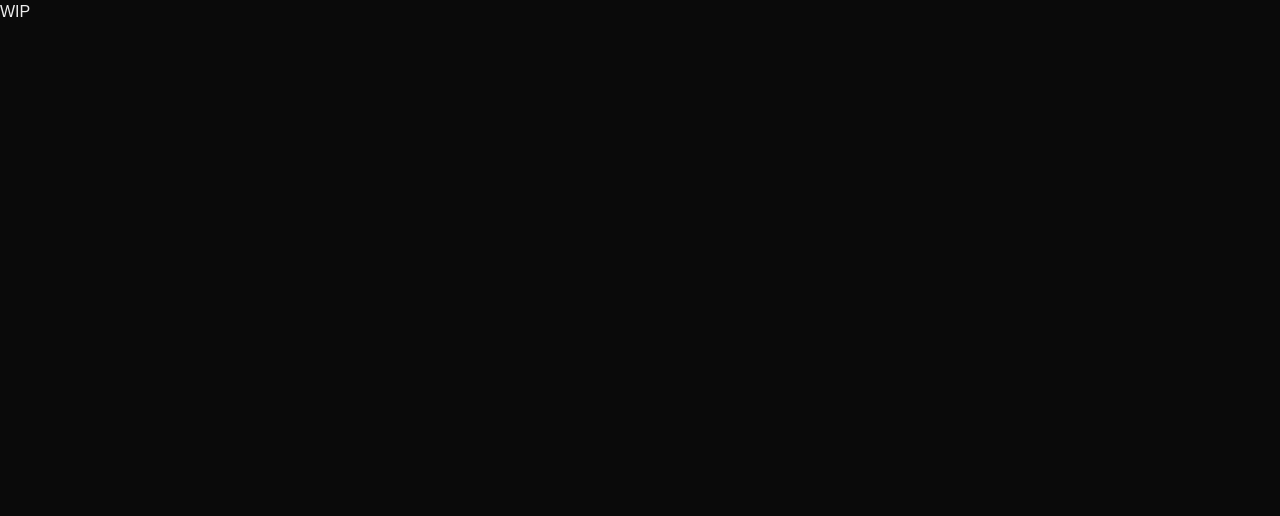
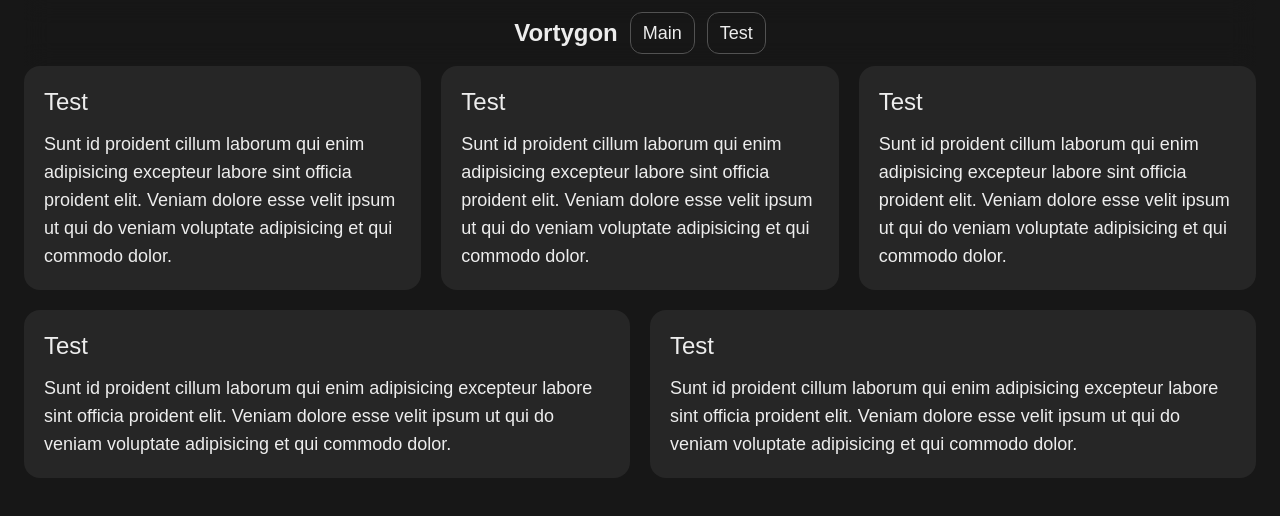
Before and after one commit to Vortygon/PortfolioSite, a Next.js app: page / in a window 1280 px wide. Shown: the top 516 px of the page. Built offline with nearby package versions, Linux system fonts and the light colour scheme.

Commit message:
Metadata test

```diff
--- a/app/layout.tsx
+++ b/app/layout.tsx
@@ -17,6 +17,11 @@ export const metadata: Metadata = {
   description: "Generated by create next app",
 };
 
+const buttons = [
+  {name: 'Main',},
+  {name: 'Test',},
+]
+
 export default function RootLayout({
   children,
 }: Readonly<{
@@ -25,7 +30,7 @@ export default function RootLayout({
   return (
     <html lang="en" className="h-full">
       <body
-        className={`${geistSans.variable} ${geistMono.variable} subpixel-antialiased h-full`}
+        className={`${geistSans.variable} ${geistMono.variable} subpixel-antialiased h-full bg-neutral-900`}
       >
         {children}
       </body>
--- a/app/links/page.tsx
+++ b/app/links/page.tsx
@@ -7,6 +7,9 @@ import './imports.css'
 export const metadata: Metadata = {
   title: "Vortygon Links",
   description: "Ссылочки",
+  openGraph: {
+    images: "/links"
+  }
 };
 
 function Link(props: { src: string; icon: string | undefined; iconsrc: string | undefined; name: string }) {
--- a/app/page.tsx
+++ b/app/page.tsx
@@ -1,7 +1,50 @@
 import Image from "next/image";
+
+export const metadata = {
+  openGraph: {
+    images: '/avatar.png'
+  }
+}
+
+const panels = [
+  {name:"Test", description:"Sunt id proident cillum laborum qui enim adipisicing excepteur labore sint officia proident elit. Veniam dolore esse velit ipsum ut qui do veniam voluptate adipisicing et qui commodo dolor."},
+  {name:"Test", description:"Sunt id proident cillum laborum qui enim adipisicing excepteur labore sint officia proident elit. Veniam dolore esse velit ipsum ut qui do veniam voluptate adipisicing et qui commodo dolor."},
+  {name:"Test", description:"Sunt id proident cillum laborum qui enim adipisicing excepteur labore sint officia proident elit. Veniam dolore esse velit ipsum ut qui do veniam voluptate adipisicing et qui commodo dolor."},
+  {name:"Test", description:"Sunt id proident cillum laborum qui enim adipisicing excepteur labore sint officia proident elit. Veniam dolore esse velit ipsum ut qui do veniam voluptate adipisicing et qui commodo dolor."},
+  {name:"Test", description:"Sunt id proident cillum laborum qui enim adipisicing excepteur labore sint officia proident elit. Veniam dolore esse velit ipsum ut qui do veniam voluptate adipisicing et qui commodo dolor."},
+]
+
+const buttons = [
+  {name: 'Main',},
+  {name: 'Test',},
+]
 
 export default function Home() {
   return (
-    <div className="WIP">WIP</div>
+    <>
+
+    <main className="flex flex-col bg-neutral-900 h-full px-6 pb-6 overflow-scroll">
+      <header className="flex items-center justify-center gap-3 sticky p-3 bg-transparent backdrop-blur-md w-full z-10">
+          <p className="text-2xl font-black">Vortygon</p>
+          {buttons.map((button) =>
+            <a key={button.name} href="" className="text-lg border-1 rounded-xl px-3 py-1.5 border-neutral-600 hover:bg-neutral-500 hover:border-neutral-500 duration-150">{button.name}</a>
+          )}
+      </header>
+
+      {/* <h1 className="w-[max-content] font-mono before:absolute before:inset-0 before:animate-typewriter">Hello World</h1> */}
+
+      <div></div>
+
+      <div id="panels" className="flex flex-wrap gap-5">
+        {panels.map((panel,i) =>
+          <div key={panel.name+i} className="flex flex-col flex-1/4 bg-neutral-800 p-5 gap-3 rounded-2xl hover:-translate-y-1 duration-250 hover:shadow-lg not-md:flex-1/2">
+            <p className="text-2xl">{panel.name}</p>
+            <p className="text-lg">{panel.description}</p>
+          </div>
+        )}
+      </div>
+
+    </main>
+    </>
   );
 }
```
